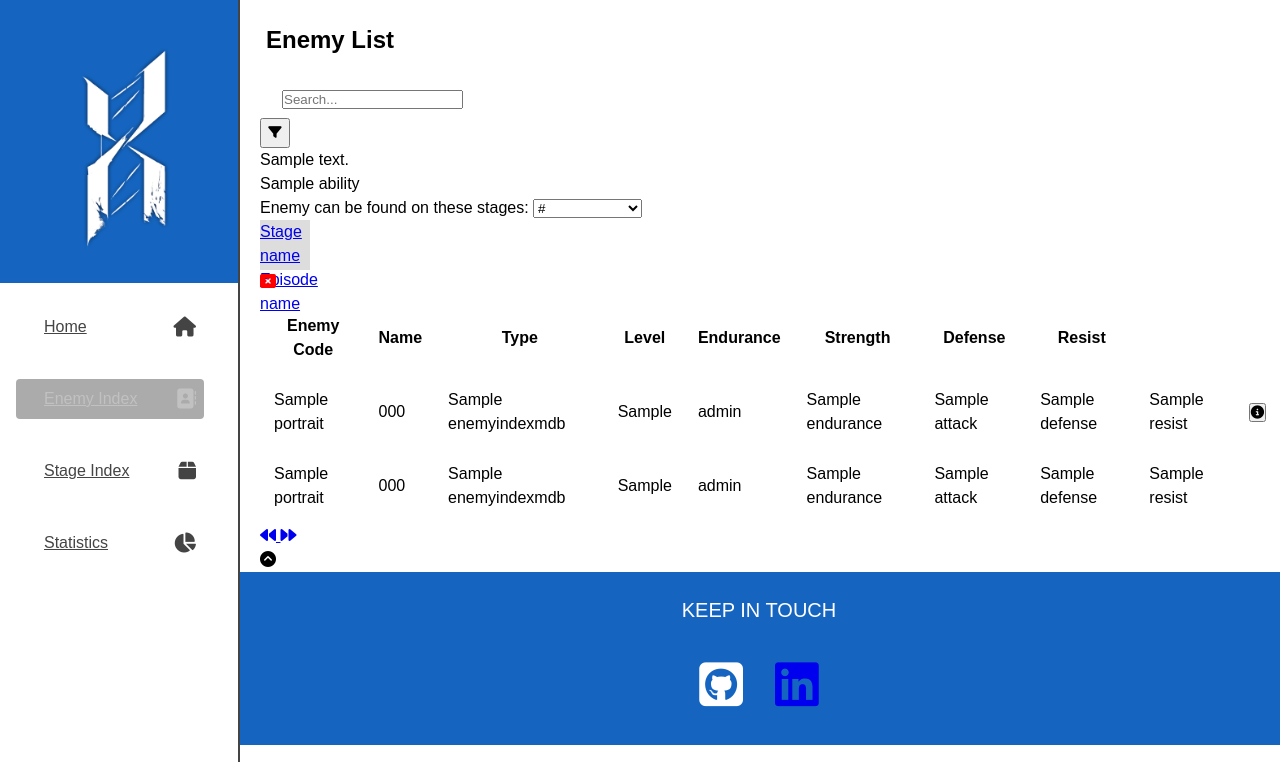
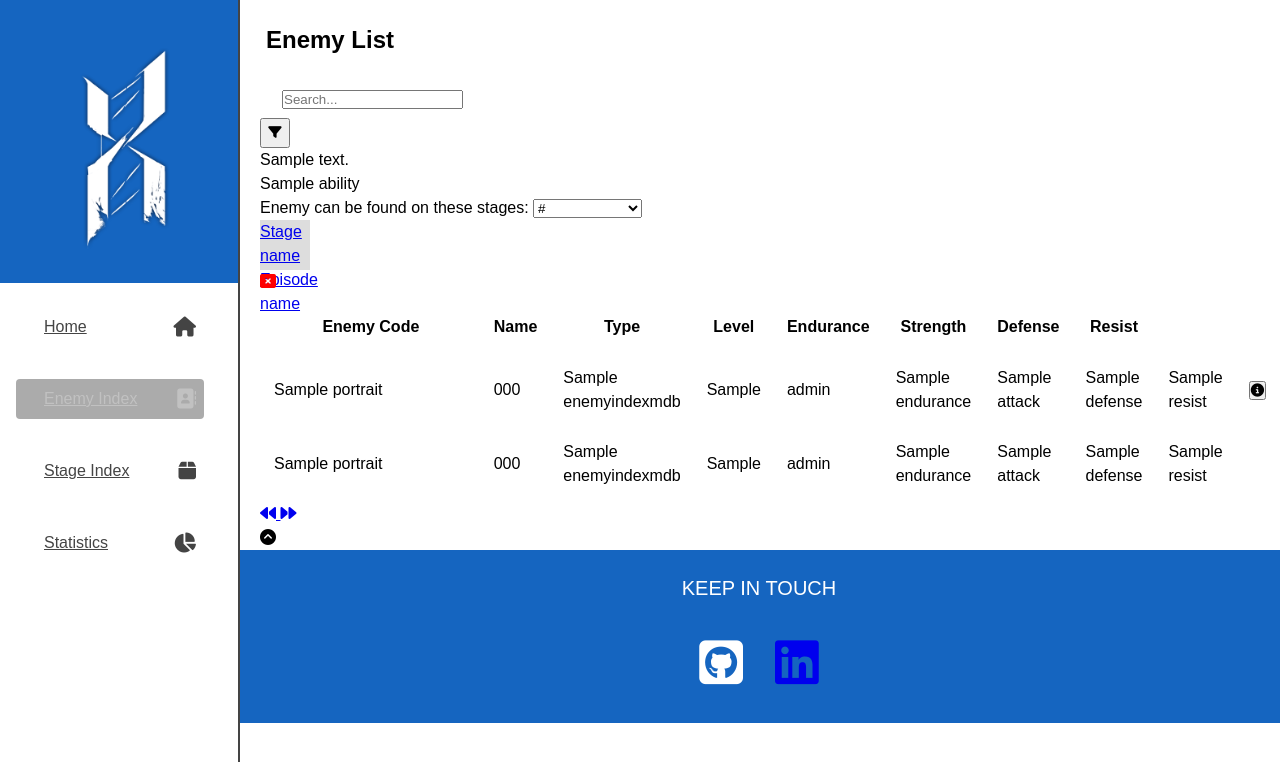
Before and after one commit to Zylashro/data-index-project, a Flask app: page /enemy-list in a window 1280 px wide. Shown: the top 762 px of the page. Run offline with Flask 2, Linux system fonts and the light colour scheme; a database or web service that is not in the repository returns one stand-in record (values such as "Sample title"); some libraries are stand-ins or nearby versions.

Commit message:
Updated css for the table element.

```diff
--- a/static/assets/css/style.css
+++ b/static/assets/css/style.css
@@ -218,11 +218,16 @@
 }
 
 .table__heading {
+    height: 50px;
     padding: 12px;
+    vertical-align: middle;
     font-weight: 700;
 }
 
 .table__cell {
+    height: 100%;
+    width: 100%;
+    vertical-align: middle;
     padding: 12px;
 }
 
```
